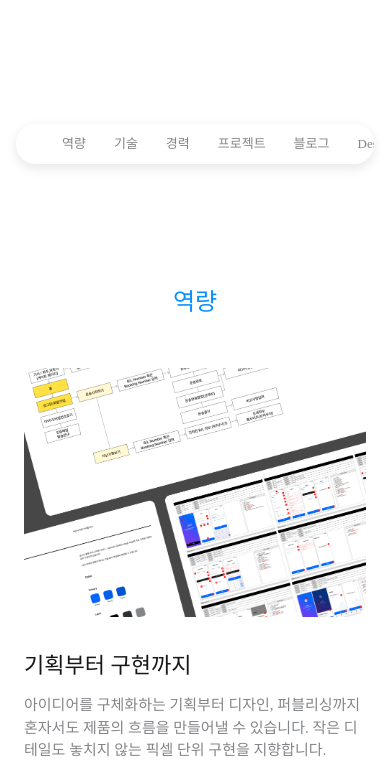
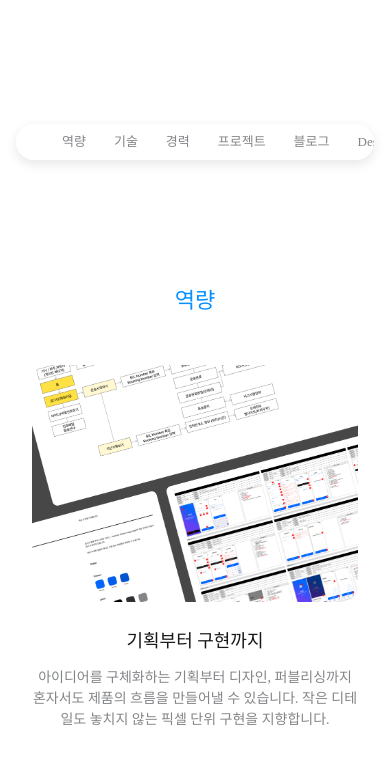
Before and after one commit to clubnerdy/react-lab, a React app: page / in a window 390 px wide. Shown: the part 640-1424 px from the top of the page. Built offline with nearby package versions, Linux system fonts and the light colour scheme; the HTML template or start-up script is replaced by a standard one.

Commit message:
모바일/Ability 수정

```diff
--- a/src/styles/App.css
+++ b/src/styles/App.css
@@ -136,10 +136,13 @@ table {
 @media (max-width: 944px) {
   .inner {
     width: 100%;
-    padding: 0 24px;
+    padding: 0 16px;
     gap: 48px;
   }
   .box {
     height: 40px;
   }
+  .page_title {
+    font-size: 22px;
+  }
 }
--- a/src/styles/components/(card)/AbilityCard.css
+++ b/src/styles/components/(card)/AbilityCard.css
@@ -31,5 +31,26 @@
   .AbilityCard {
     max-width: none;
     width: 100%;
+    gap: 26px;
+  }
+
+  .AbilityCard figure {
+    width: 100%;
+    aspect-ratio: 37 / 27;
+  }
+
+  .AbilityCard figure img {
+    width: 100%;
+  }
+
+  .AbilityCard .container h3 {
+    font-size: 18px;
+    text-align: center;
+  }
+
+  .AbilityCard .container p {
+    font-size: 14px;
+    text-align: center;
+    font-weight: 500;
   }
 }
--- a/src/styles/components/Nav.css
+++ b/src/styles/components/Nav.css
@@ -57,7 +57,7 @@
   }
 
   .Nav .nav_list a {
-    padding: 10px 14px;
+    padding: 8px 14px;
     font-size: 13px;
     white-space: nowrap;
   }
--- a/src/styles/sections/Ability.css
+++ b/src/styles/sections/Ability.css
@@ -13,11 +13,12 @@
 @media (max-width: 944px) {
   .Ability {
     height: auto;
-    padding: 80px 0;
+    padding: 84px 0;
   }
 
   .Ability .card_list {
     flex-direction: column;
-    gap: 48px;
+    gap: 56px;
+    padding: 0 16px;
   }
 }
```
